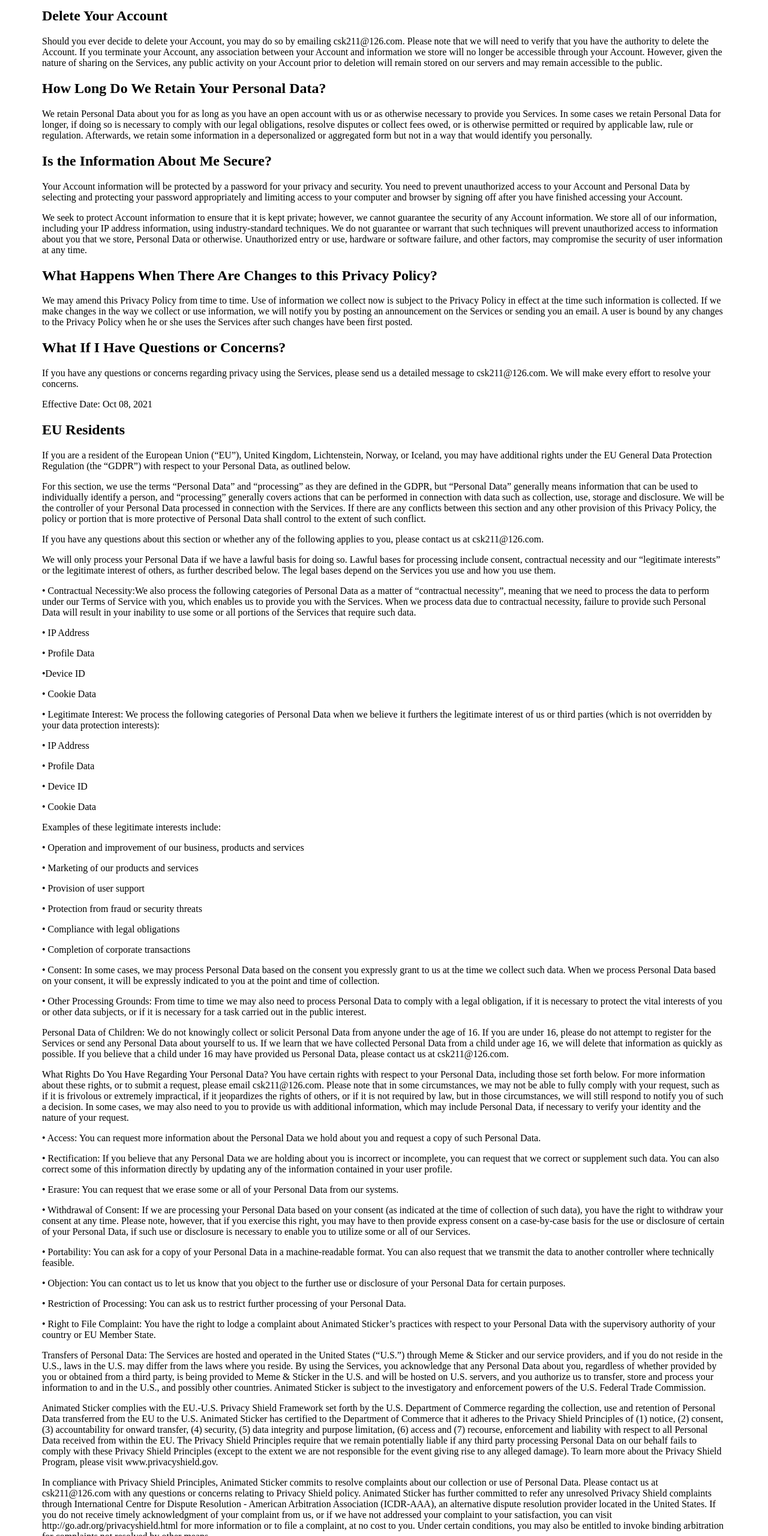
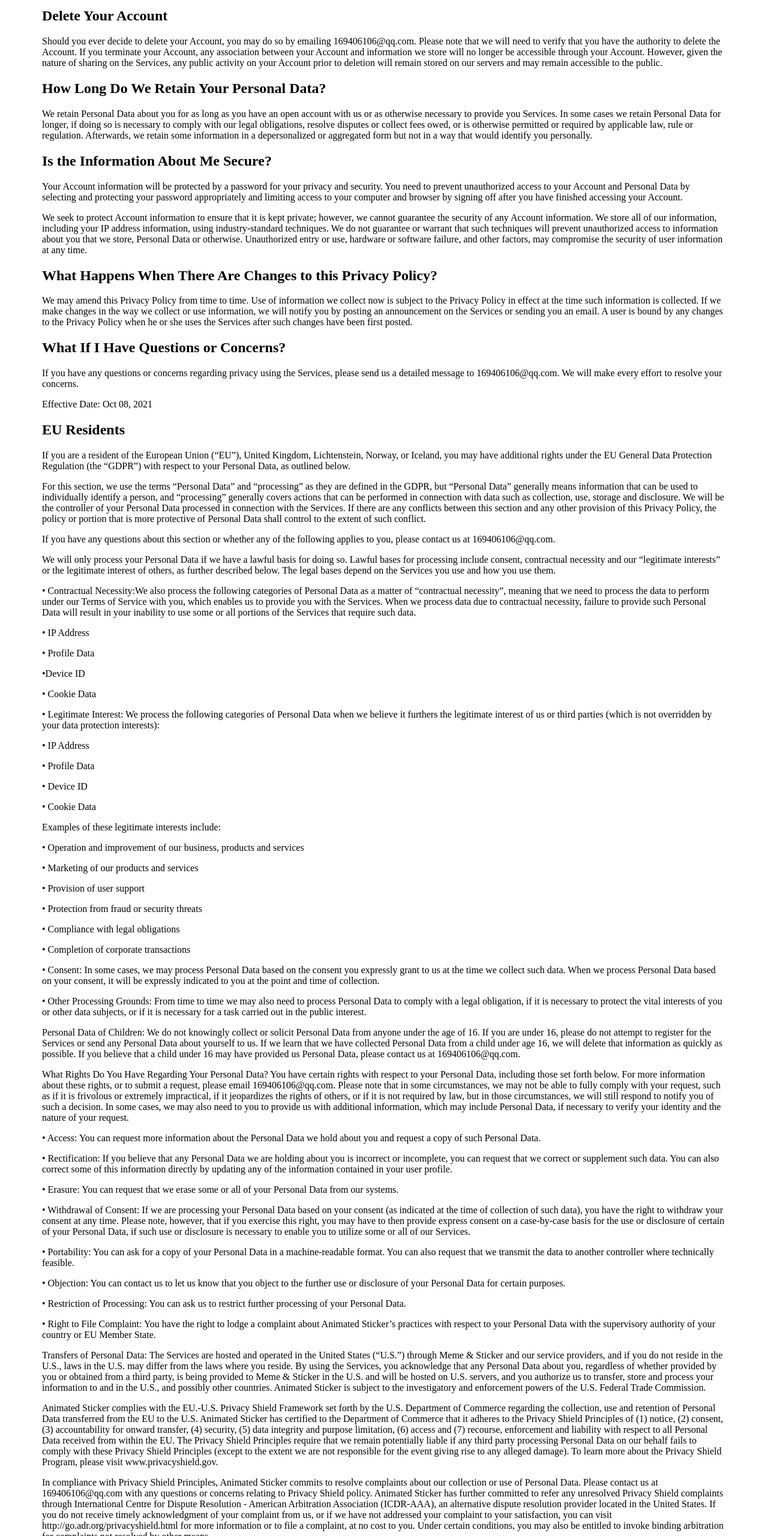
Before and after one commit to chenxiaoxuaner/chenxiaoxuaner.github.io, a plain HTML site: page privacy.html in a window 1280 px wide. Shown: the part 4114-6674 px from the top of the page at 60% size. Drawn offline with Linux system fonts and the light colour scheme.

Commit message:
update contact email

```diff
--- a/privacy.html
+++ b/privacy.html
@@ -243,7 +243,7 @@
                 will
                 delete that information as quickly as possible. If you believe that a child under 13 may have provided
                 us
-                Personal Data, please contact us at csk211@126.com.</p>
+                Personal Data, please contact us at 169406106@qq.com.</p>
             <h3>
                 How, and With Whom, Is My Information Shared?</h3>
             <p>
@@ -418,7 +418,7 @@
 
             <h2> Delete Your Account</h2>
             <p>
-                Should you ever decide to delete your Account, you may do so by emailing csk211@126.com.
+                Should you ever decide to delete your Account, you may do so by emailing 169406106@qq.com.
                 Please
                 note that we will need to verify that you have the authority to delete the Account. If you terminate
                 your
@@ -471,7 +471,7 @@
             <h2> What If I Have Questions or Concerns?</h2>
             <p>
                 If you have any questions or concerns regarding privacy using the Services, please send us a detailed
-                message to csk211@126.com. We will make every effort to resolve your concerns.</p>
+                message to 169406106@qq.com. We will make every effort to resolve your concerns.</p>
 
             Effective Date: Oct 08, 2021
 
@@ -497,7 +497,7 @@
             <p>
                 If you have any questions about this section or whether any of the following applies to you, please
                 contact
-                us at csk211@126.com.</p>
+                us at 169406106@qq.com.</p>
             <p>
 
                 We will only process your Personal Data if we have a lawful basis for doing so. Lawful bases for
@@ -584,13 +584,13 @@
                 delete
                 that information as quickly as possible. If you believe that a child under 16 may have provided us
                 Personal
-                Data, please contact us at csk211@126.com.</p>
+                Data, please contact us at 169406106@qq.com.</p>
             <p>
 
                 What Rights Do You Have Regarding Your Personal Data? You have certain rights with respect to your
                 Personal
                 Data, including those set forth below. For more information about these rights, or to submit a request,
-                please email csk211@126.com. Please note that in some circumstances, we may not be able to
+                please email 169406106@qq.com. Please note that in some circumstances, we may not be able to
                 fully
                 comply with your request, such as if it is frivolous or extremely impractical, if it jeopardizes the
                 rights
@@ -670,7 +670,7 @@
             <p>
 
                 In compliance with Privacy Shield Principles, Animated Sticker commits to resolve complaints about our
-                collection or use of Personal Data. Please contact us at csk211@126.com with any questions
+                collection or use of Personal Data. Please contact us at 169406106@qq.com with any questions
                 or
                 concerns relating to Privacy Shield policy. Animated Sticker has further committed to refer any
                 unresolved
```
Also changed, not shown: index.html (+1 -1 lines), terms.html (+7 -7 lines).
